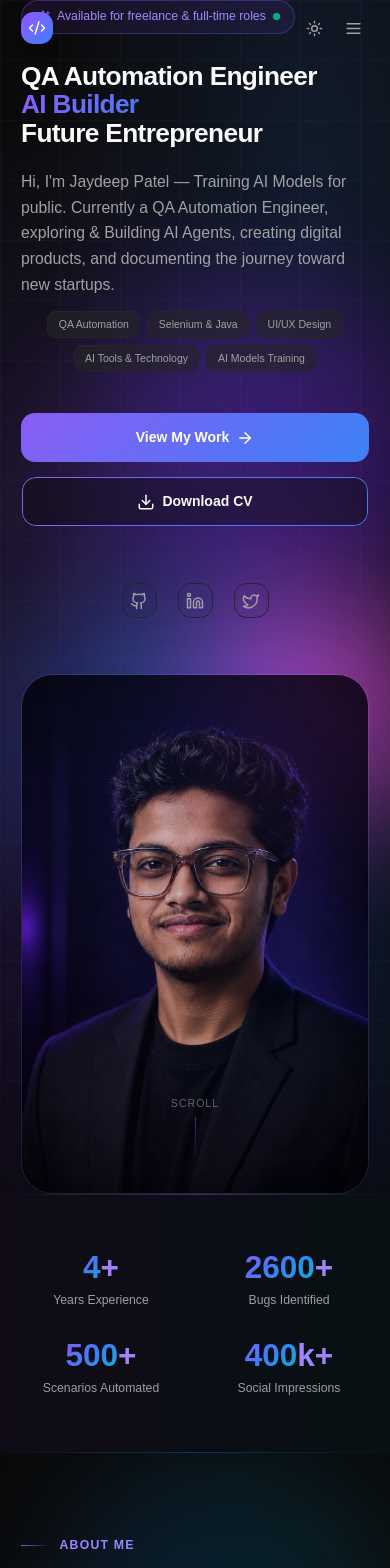
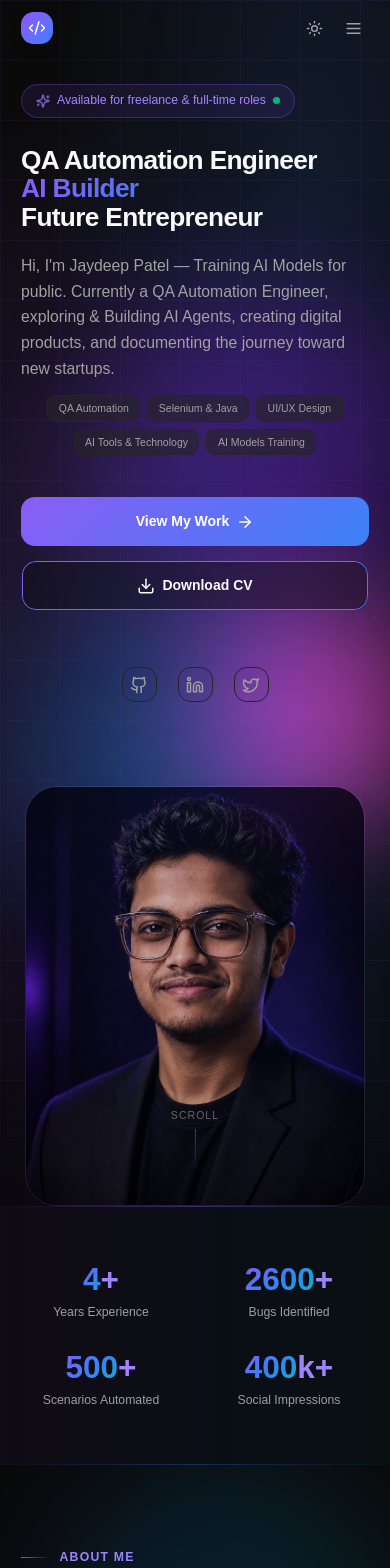
Before and after one commit to JaydeepAI/JaydeepAI.github.io, a React (Vite) app: page / in a window 390 px wide. Shown: the top 1568 px of the page. Built offline with nearby package versions, Linux system fonts and the light colour scheme.

Commit message:
Update HeroSection.tsx

```diff
--- a/src/app/components/HeroSection.tsx
+++ b/src/app/components/HeroSection.tsx
@@ -46,7 +46,7 @@ export function HeroSection() {
 
       {/* Main content */}
       <div className="relative z-10 max-w-7xl mx-auto px-6 lg:px-8">
-  <div className="grid lg:grid-cols-2 gap-16 items-center min-h-screen">
+  <div className="grid lg:grid-cols-2 gap-16 items-center min-h-screen pt-24 lg:pt-12">
 
     {/* Left Content */}
     <div>
@@ -119,15 +119,15 @@ export function HeroSection() {
     </div>
 
     {/* Right Photo */}
-    <div className="flex justify-center lg:justify-end lg:translate-x-8">
+    <div className="flex justify-center lg:justify-end lg:translate-x-4 mt-8 lg:mt-0">
       <div className="relative">
 
-        <div className="absolute -inset-6 bg-gradient-to-r from-violet-600/15 to-blue-600/15 blur-3xl rounded-[40px]" />
+        <div className="absolute -inset-4 bg-gradient-to-r from-violet-600/8 to-blue-600/8 blur-3xl rounded-[40px]" />
 
         <img
           src={jaydeepPhoto}
           alt="Jaydeep Patel"
-          className="relative w-[420px] lg:w-[520px] h-[520px] lg:h-[650px] object-cover rounded-[32px] border border-white/10 shadow-2xl opacity-80"
+          className="relative w-[340px] lg:w-[420px] h-[420px] lg:h-[520px] object-cover rounded-[32px] border border-white/10 shadow-2xl opacity-80"
         />
 
       </div>
```
